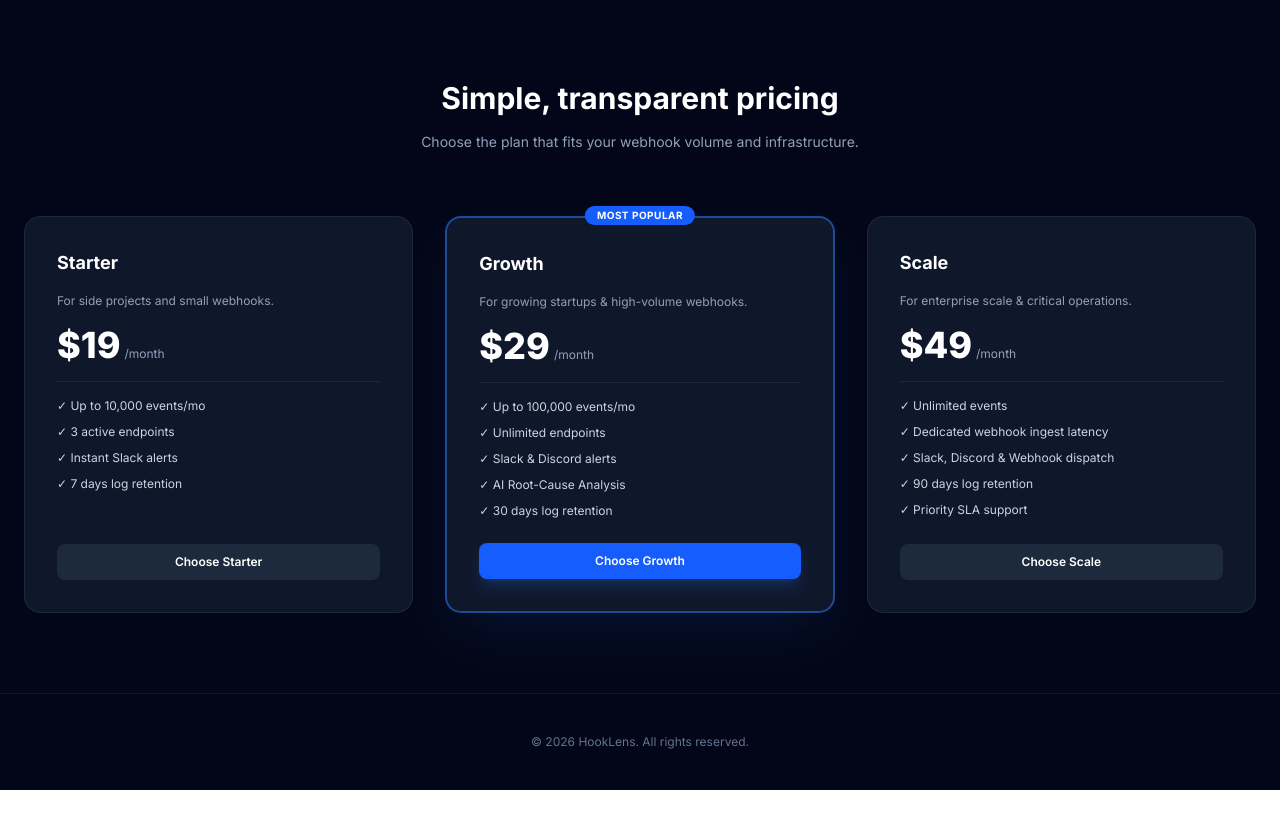
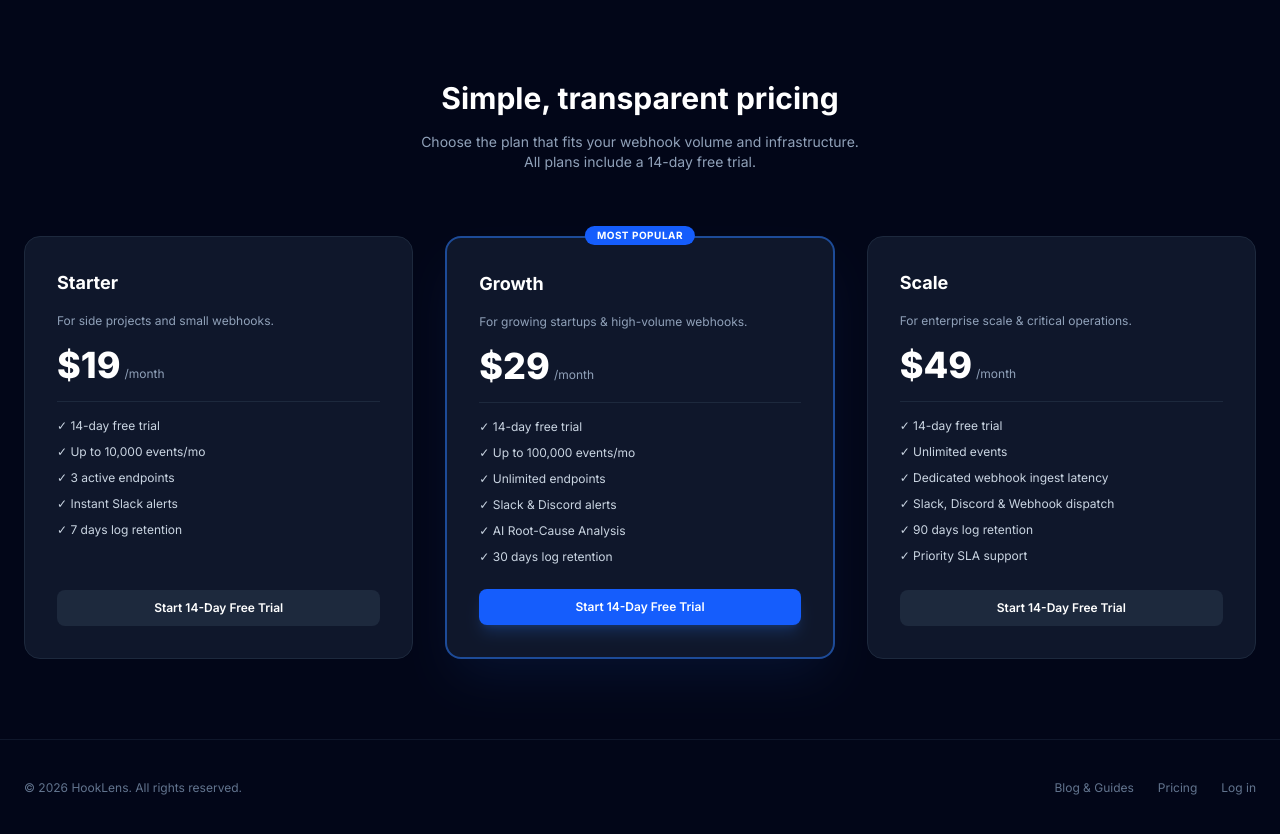
Before and after one commit to Amp1971/hooklens, a Next.js app: page / in a window 1280 px wide. Shown: the part 660-1494 px from the top of the page. Before the commit the page ends 1450 px from the top, so only its background shows below. Built offline with nearby package versions, Linux system fonts and the light colour scheme.

Commit message:
Add Blog navigation links to landing page header and footer

```diff
--- a/app/page.tsx
+++ b/app/page.tsx
@@ -41,6 +41,9 @@ export default function LandingPage() {
         <div className="flex items-center gap-6">
           <Link href="#pricing" className="text-sm font-medium text-slate-400 hover:text-white transition">
             Pricing
+          </Link>
+          <Link href="/blog" className="text-sm font-medium text-slate-400 hover:text-white transition">
+            Blog
           </Link>
           <Link href="/login" className="text-sm font-medium text-slate-400 hover:text-white transition">
             Log in
@@ -93,7 +96,7 @@ export default function LandingPage() {
         <div className="text-center space-y-4 mb-16">
           <h2 className="text-3xl font-bold text-white">Simple, transparent pricing</h2>
           <p className="text-slate-400 text-sm max-w-md mx-auto">
-            Choose the plan that fits your webhook volume and infrastructure.
+            Choose the plan that fits your webhook volume and infrastructure. All plans include a 14-day free trial.
           </p>
         </div>
 
@@ -108,6 +111,7 @@ export default function LandingPage() {
                 <span className="text-slate-400 text-xs">/month</span>
               </div>
               <ul className="space-y-2.5 text-xs text-slate-300 pt-4 border-t border-slate-800">
+                <li className="flex items-center gap-2">✓ 14-day free trial</li>
                 <li className="flex items-center gap-2">✓ Up to 10,000 events/mo</li>
                 <li className="flex items-center gap-2">✓ 3 active endpoints</li>
                 <li className="flex items-center gap-2">✓ Instant Slack alerts</li>
@@ -119,7 +123,7 @@ export default function LandingPage() {
               disabled={loadingPlan === 'starter'}
               className="w-full py-2.5 rounded-lg bg-slate-800 hover:bg-slate-700 text-white text-xs font-semibold text-center transition block disabled:opacity-50"
             >
-              {loadingPlan === 'starter' ? 'Redirecting to Stripe...' : 'Choose Starter'}
+              {loadingPlan === 'starter' ? 'Redirecting to Stripe...' : 'Start 14-Day Free Trial'}
             </button>
           </div>
 
@@ -136,6 +140,7 @@ export default function LandingPage() {
                 <span className="text-slate-400 text-xs">/month</span>
               </div>
               <ul className="space-y-2.5 text-xs text-slate-300 pt-4 border-t border-slate-800">
+                <li className="flex items-center gap-2">✓ 14-day free trial</li>
                 <li className="flex items-center gap-2">✓ Up to 100,000 events/mo</li>
                 <li className="flex items-center gap-2">✓ Unlimited endpoints</li>
                 <li className="flex items-center gap-2">✓ Slack & Discord alerts</li>
@@ -148,7 +153,7 @@ export default function LandingPage() {
               disabled={loadingPlan === 'growth'}
               className="w-full py-2.5 rounded-lg bg-blue-600 hover:bg-blue-500 text-white text-xs font-semibold text-center transition block shadow-lg shadow-blue-500/20 disabled:opacity-50"
             >
-              {loadingPlan === 'growth' ? 'Redirecting to Stripe...' : 'Choose Growth'}
+              {loadingPlan === 'growth' ? 'Redirecting to Stripe...' : 'Start 14-Day Free Trial'}
             </button>
           </div>
 
@@ -162,6 +167,7 @@ export default function LandingPage() {
                 <span className="text-slate-400 text-xs">/month</span>
               </div>
               <ul className="space-y-2.5 text-xs text-slate-300 pt-4 border-t border-slate-800">
+                <li className="flex items-center gap-2">✓ 14-day free trial</li>
                 <li className="flex items-center gap-2">✓ Unlimited events</li>
                 <li className="flex items-center gap-2">✓ Dedicated webhook ingest latency</li>
                 <li className="flex items-center gap-2">✓ Slack, Discord & Webhook dispatch</li>
@@ -174,15 +180,20 @@ export default function LandingPage() {
               disabled={loadingPlan === 'scale'}
               className="w-full py-2.5 rounded-lg bg-slate-800 hover:bg-slate-700 text-white text-xs font-semibold text-center transition block disabled:opacity-50"
             >
-              {loadingPlan === 'scale' ? 'Redirecting to Stripe...' : 'Choose Scale'}
+              {loadingPlan === 'scale' ? 'Redirecting to Stripe...' : 'Start 14-Day Free Trial'}
             </button>
           </div>
         </div>
       </section>
 
       {/* Footer */}
-      <footer className="max-w-7xl mx-auto px-6 py-10 border-t border-slate-900 text-center text-xs text-slate-500">
-        &copy; {new Date().getFullYear()} HookLens. All rights reserved.
+      <footer className="max-w-7xl mx-auto px-6 py-10 border-t border-slate-900 flex flex-col sm:flex-row items-center justify-between gap-4 text-xs text-slate-500">
+        <div>&copy; {new Date().getFullYear()} HookLens. All rights reserved.</div>
+        <div className="flex items-center gap-6">
+          <Link href="/blog" className="hover:text-slate-400 transition">Blog & Guides</Link>
+          <Link href="#pricing" className="hover:text-slate-400 transition">Pricing</Link>
+          <Link href="/login" className="hover:text-slate-400 transition">Log in</Link>
+        </div>
       </footer>
     </div>
   );
```
